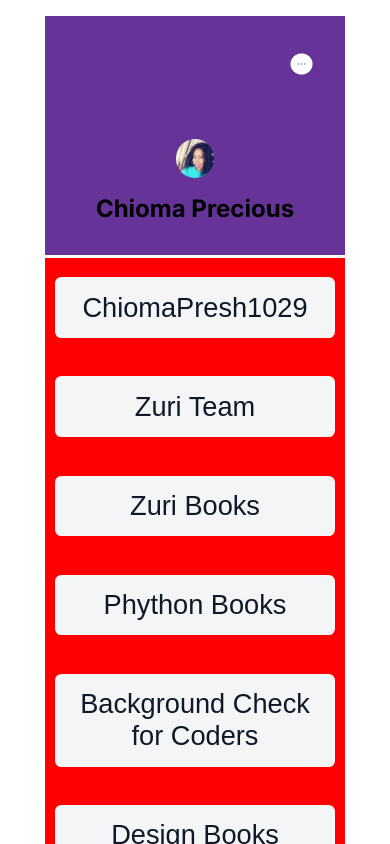
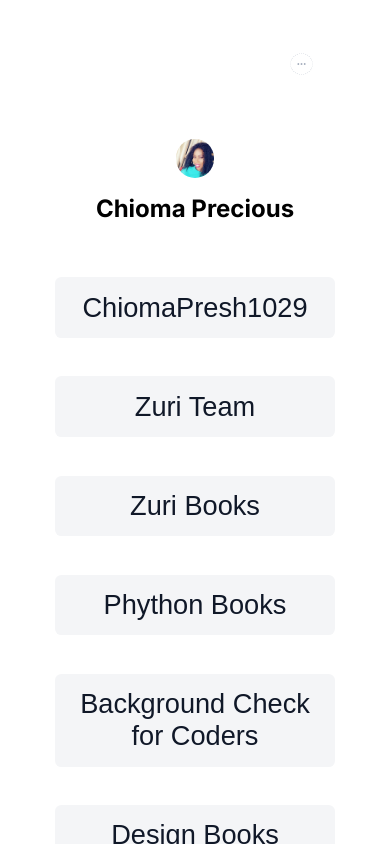
Before and after one commit to chiomaubaezuonu/HNG9-Stage-1-task, a React (Create React App) app: page / in a window 390 px wide. Shown: the top 844 px of the page. Built offline with nearby package versions, Linux system fonts and the light colour scheme.

Commit message:
modified style.css

```diff
--- a/public/style.css
+++ b/public/style.css
@@ -67,7 +67,6 @@
     }
     .profile{
         width: 70%;
-        background-color: rebeccapurple;
     }
 
 
@@ -88,7 +87,6 @@
 .link-div{
     margin-top: 0.2rem;
     width: 100%;
-    background-color: red;
 }
     /* .links {
         padding: 0.2rem;
```
